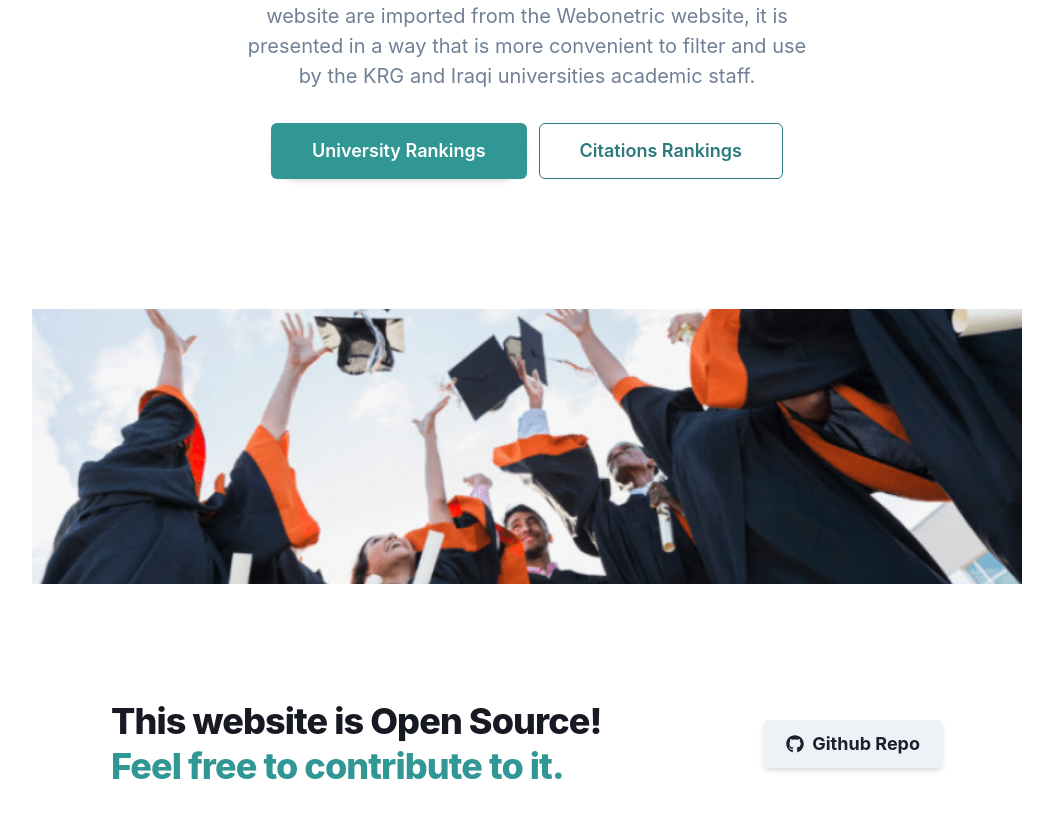
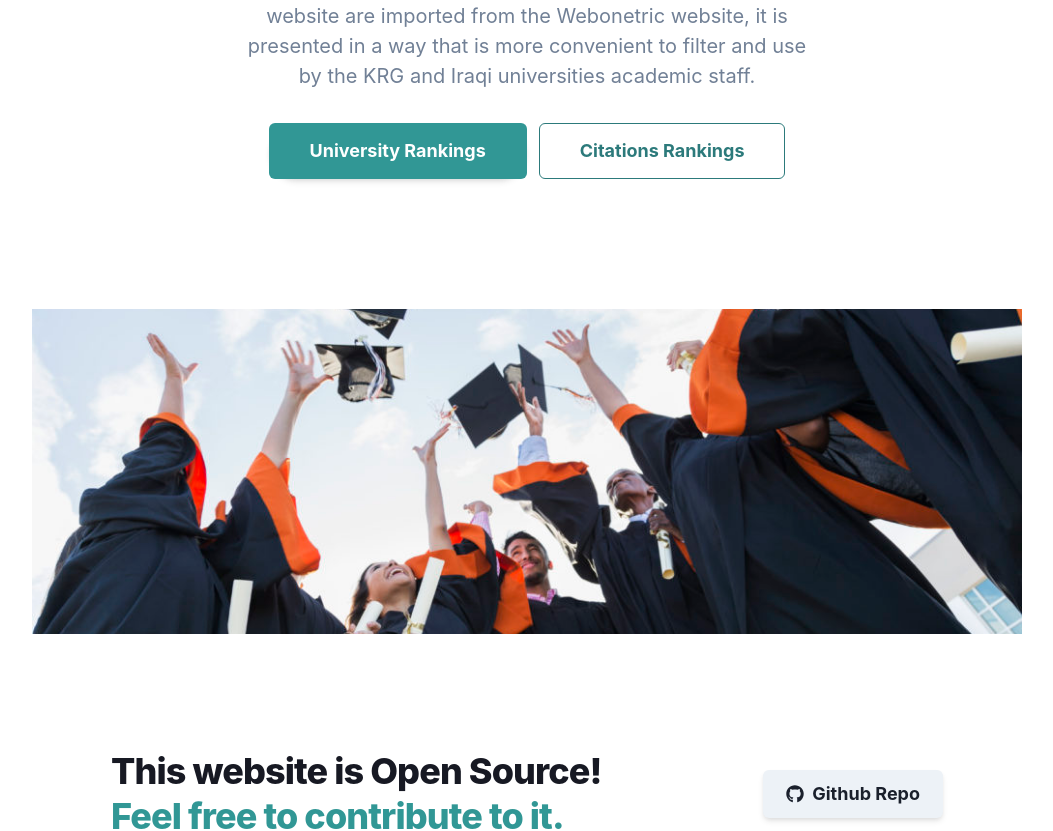
Before and after one commit to kurdi-dev/university-rankings, a Next.js app: page / in a window 1280 px wide. Shown: the part 412-1243 px from the top of the page, without its empty margins (113-1166 px from the left). Built offline with nearby package versions, Linux system fonts and the light colour scheme.

Commit message:
style: hero image updated

```diff
--- a/modules/home/Hero.js
+++ b/modules/home/Hero.js
@@ -77,6 +77,7 @@ export default function Hero() {
                     justifyContent='center'
                     border='solid 1px transparent'
                     fontSize={{ base: 'md', md: 'lg' }}
+                    fontWeight='bold'
                     rounded='md'
                     px={{ base: 8, md: 10 }}
                     py={{ base: 3, md: 4 }}
@@ -99,6 +100,7 @@ export default function Hero() {
                     py={{ base: 3, md: 4 }}
                     border='solid 1px transparent'
                     fontSize={{ base: 'md', md: 'lg' }}
+                    fontWeight='bold'
                     rounded='md'
                     cursor='pointer'
                   >
@@ -117,10 +119,10 @@ export default function Hero() {
         border='solid 1px transparent'
       >
         <Image
-          h={275}
+          h={325}
           w='full'
           fit='cover'
-          src='/images/hero.png'
+          src='/images/hero.jpg'
           alt='graduation'
           loading='lazy'
         />
```
Also changed, not shown: public/images/hero.jpg (added).
